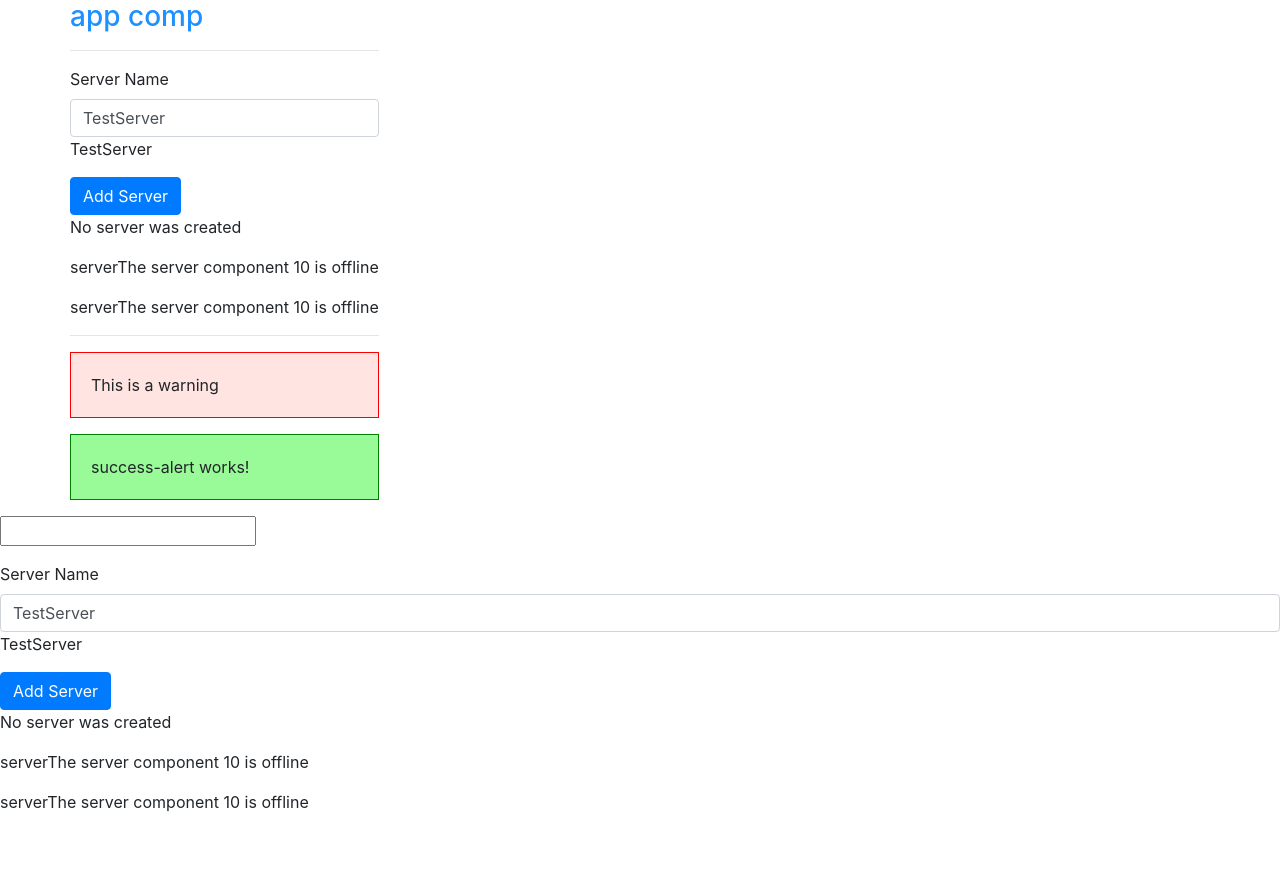
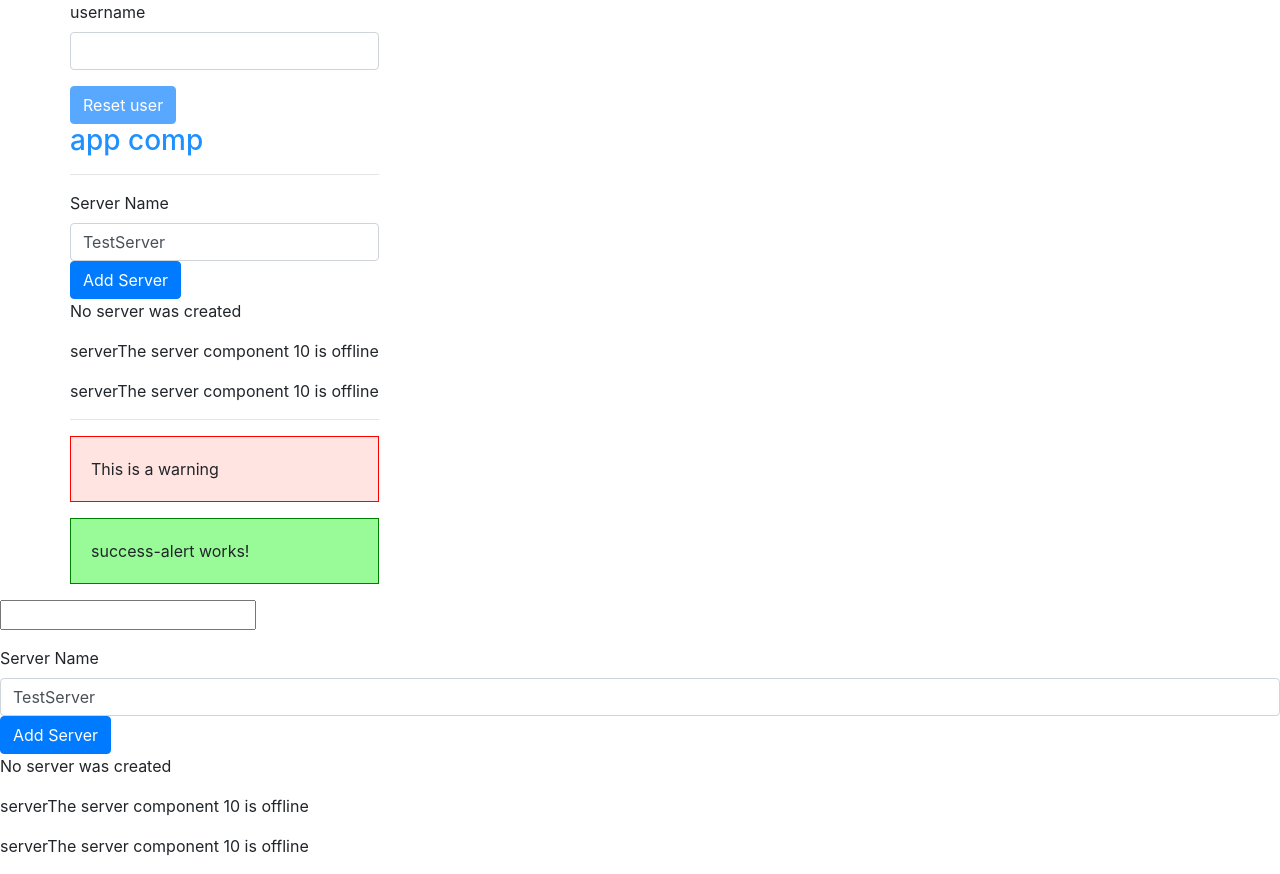
Before and after one commit to sukhmani/Angular1, an Angular app in the folder my-first-app/: page / in a window 1280 px wide. Before the commit the page ends 830 px from the top, so only its background shows below. Built offline with nearby package versions, Linux system fonts and the light colour scheme.

Commit message:
string interpolation and button disable and event binding

```diff
--- a/my-first-app/src/app/app.component.html
+++ b/my-first-app/src/app/app.component.html
@@ -1,6 +1,14 @@
 <div class="container">
   <div class="row">
     <div class="col-xs-12">
+      <label>username</label>
+      <input type="text" class="form-control" [(ngModel)]="username">
+      <p>{{username}}</p>
+     <button
+     class="btn btn-primary"
+     [disabled]="username === ''"
+     (click)="username = ''">Reset user</button>
+
       <h3>app comp</h3>
       <hr>
       <app-servers></app-servers>
--- a/my-first-app/src/app/app.component.ts
+++ b/my-first-app/src/app/app.component.ts
@@ -13,4 +13,5 @@ h3 {
 })
 export class AppComponent {
   name = '';
+  username = '';
 }
--- a/my-first-app/src/app/servers/servers.component.html
+++ b/my-first-app/src/app/servers/servers.component.html
@@ -4,8 +4,8 @@
 type="text"
 class="form-control"
 [(ngModel)] = "serverName">
-<p>{{serverName}}</p>
-
+<!--<p>{{serverName}}</p>
+-->
 
 <button
 class="btn btn-primary"
--- a/my-first-app/src/app/servers/servers.component.ts
+++ b/my-first-app/src/app/servers/servers.component.ts
@@ -21,7 +21,7 @@ serverName = 'TestServer';
   ngOnInit(): void {
   }
   onCreateServer(){
-    this.serverCreationStatus = 'Server was created! Name is' + this.serverName;
+    this.serverCreationStatus = 'Server was created! Name is ' + this.serverName;
   }
 
   onUpdateServerName(event: Event){
```
